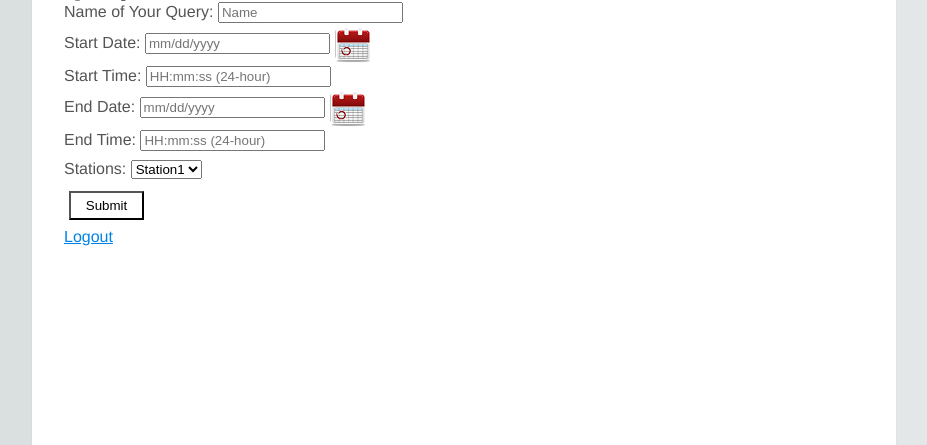
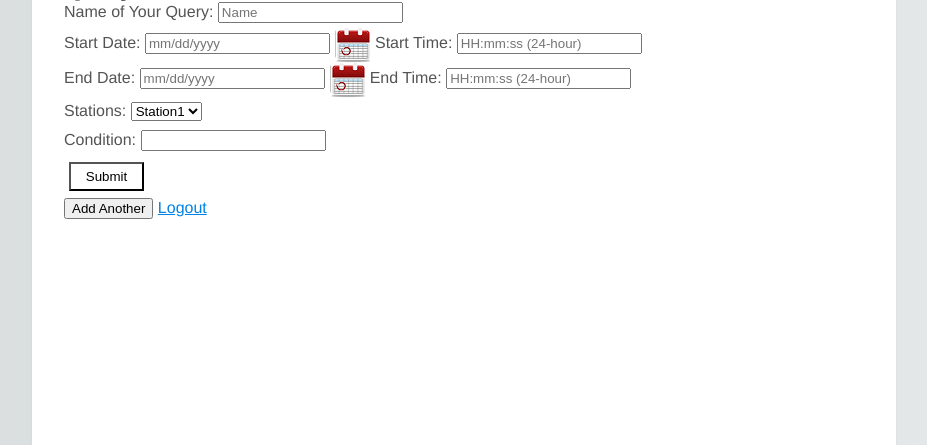
Before and after one commit to bstjohn/bpe_capstone, a Django app: page /query-builder/ in a window 1280 px wide. Shown: the part 56-501 px from the top of the page, without its empty margins (176-1103 px from the left). Run offline with Django 3.2, Linux system fonts and the light colour scheme; a user stored in the database is signed in; some libraries are stand-ins or nearby versions.

Commit message:
Multiple conditions can be added (limited to five conditions for now)

```diff
--- a/queryBuilder/forms.py
+++ b/queryBuilder/forms.py
@@ -18,3 +18,12 @@ class QueryForm(forms.Form):
                                                                          'class': 'datepicker'}))
     end_time = forms.TimeField(label='End Time', widget=TimeInput(attrs={'placeholder': 'HH:mm:ss (24-hour)'}))
     stations = forms.CharField(label='Stations', widget=forms.Select(choices=STATION_CHOICES))
+    condition = forms.CharField(max_length=200)
+    extra_condition_1 = forms.CharField(
+        required=False, max_length=200, widget=forms.TextInput(attrs={'style': 'display:none;'}))
+    extra_condition_2 = forms.CharField(
+        required=False, max_length=200, widget=forms.TextInput(attrs={'style': 'display:none;'}))
+    extra_condition_3 = forms.CharField(
+        required=False, max_length=200, widget=forms.TextInput(attrs={'style': 'display:none;'}))
+    extra_condition_4 = forms.CharField(
+        required=False, max_length=200, widget=forms.TextInput(attrs={'style': 'display:none;'}))
--- a/queryBuilder/templates/queryBuilder/query-builder.html
+++ b/queryBuilder/templates/queryBuilder/query-builder.html
@@ -27,17 +27,71 @@
   });
 </script>
 
+<script>
+    extra_condition_count = 1
+    function conditionClick() {
+        element = document.getElementById('id_extra_condition_' + extra_condition_count);
+        element.style.display = 'block';
+        if (extra_condition_count < 4) {
+            extra_condition_count++;
+        }
+        console.log(extra_condition_count);
+    }
+</script>
+
 <form action="/query-builder/" method="post">
     {% csrf_token %}
 
-    {% for field in form %}
-        <div class="fieldWrapper">
-            {{ field.errors }}
-            {{ field.label_tag }} {{ field }}
-        </div>
-    {% endfor %}
+    <!--{% for field in form %}-->
+        <!--<div class="fieldWrapper">-->
+            <!--{{ field.errors }}-->
+            <!--{{ field.label_tag }} {{ field }}-->
+        <!--</div>-->
+    <!--{% endfor %}-->
 
+    {{ form.non_field_errors }}
+    <div class="fieldWrapper">
+        {{ form.query_name.errors }}
+        <label for="{{ form.query_name.id_for_label }}">Name of Your Query: </label>
+        {{ form.query_name }}
+    </div>
+    <div class="fieldWrapper">
+        {{ form.start_date.errors }}
+        <label for="{{ form.start_date.id_for_label }}">Start Date: </label>
+        {{ form.start_date }}
+        {{ form.start_time.errors }}
+        <label for="{{ form.start_time.id_for_label }}">Start Time: </label>
+        {{ form.start_time }}
+    </div>
+    <div class="fieldWrapper">
+        {{ form.end_date.errors }}
+        <label for="{{ form.end_date.id_for_label }}">End Date: </label>
+        {{ form.end_date }}
+        {{ form.end_time.errors }}
+        <label for="{{ form.end_time.id_for_label }}">End Time: </label>
+        {{ form.end_time }}
+    </div>
+    <div class="fieldWrapper">
+        {{ form.stations.errors }}
+        <label for="{{ form.stations.id_for_label }}">Stations: </label>
+        {{ form.stations }}
+    </div>
+    <div class="fieldWrapper">
+        {{ form.condition.errors }}
+        <label for="{{ form.condition.id_for_label }}">Condition: </label>
+        {{ form.condition }}
+        {{ form.extra_condition_1.errors }}
+        {{ form.extra_condition_1 }}
+        {{ form.extra_condition_2.errors }}
+        {{ form.extra_condition_2 }}
+        {{ form.extra_condition_3.errors }}
+        {{ form.extra_condition_3 }}
+        {{ form.extra_condition_4.errors }}
+        {{ form.extra_condition_4 }}
+    </div>
     <input class="button" type="submit" value="Submit"/>
 </form>
+    <button id="add-another-condition" onclick="conditionClick()">Add Another</button>
+
 <a href="/logout">Logout</a>
 {% endblock %}
```
Also changed, not shown: db.sqlite3.
